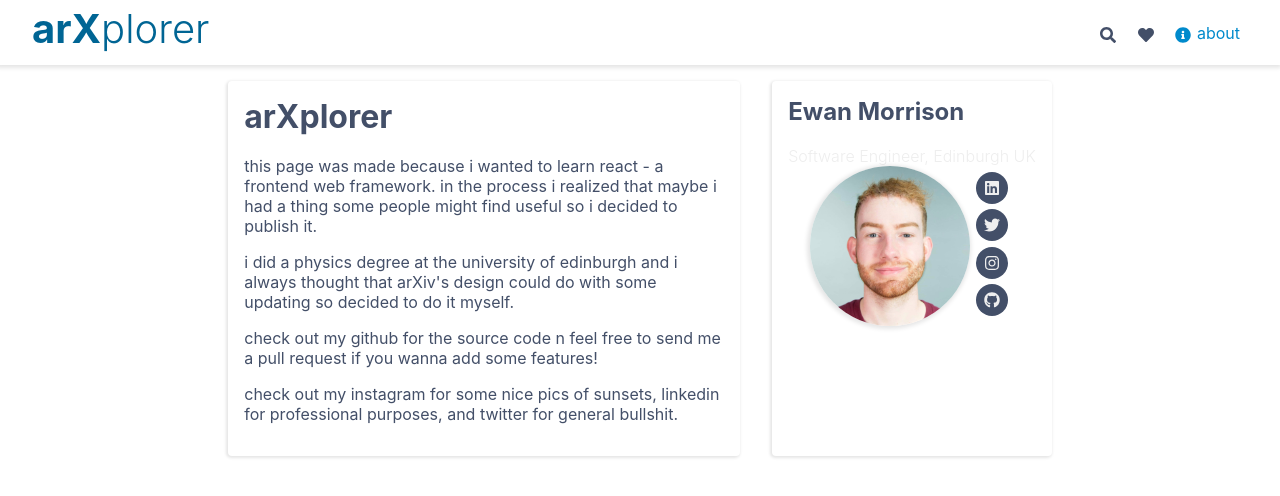
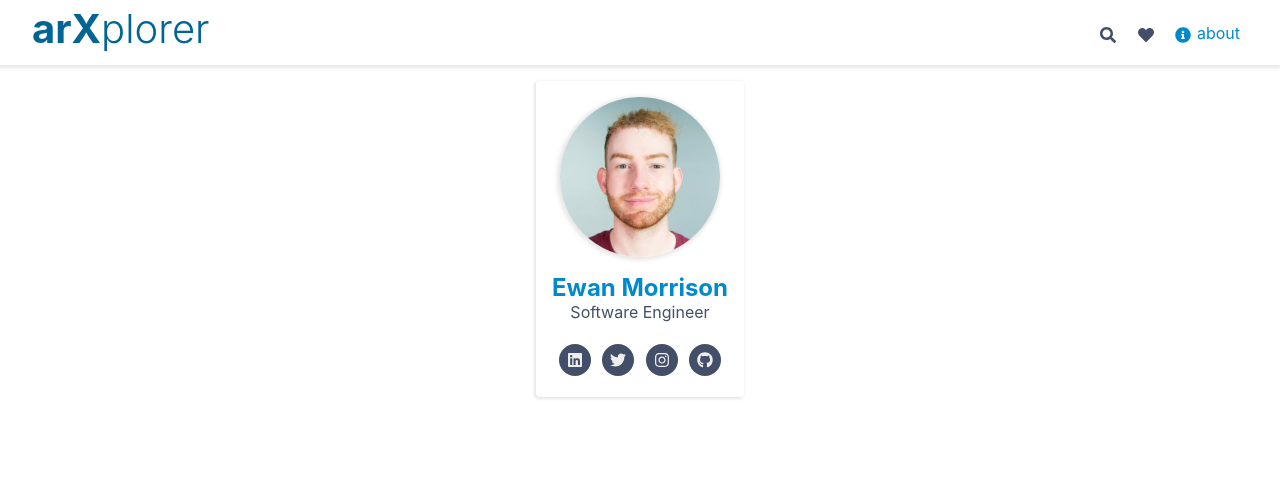
Before and after one commit to ewan-m/ewan-m.github.io, a React (Create React App) app: page /about in a window 1280 px wide. Shown: the top 496 px of the page. Built offline with nearby package versions, Linux system fonts and the light colour scheme.

Commit message:
slimming down the about page

```diff
--- a/src/Pages/About.css
+++ b/src/Pages/About.css
@@ -25,14 +25,9 @@
     margin: 1rem;
     padding: 1rem;
     border-radius: 0.25rem;
-}
-
-.about-panel h1, .about-panel h2 {
-    margin-bottom: 1.25rem;
-}
-
-.about-panel p {
-    margin-bottom: 1rem;
+    display: flex;
+    flex-direction: column;
+    align-items: center;
 }
 
 .centered-flex {
@@ -40,9 +35,16 @@
     justify-content: center;
 }
 
-.slick-description {
-    font-weight: 300;
-    color: var(--gray-lightest);
+.ewan {
+    font-size: 1.5rem;
+    color: rgb(var(--primary));
+    margin-top: 1rem;
+}
+
+.job-title {
+    font-size: 1rem;
+    font-weight: 400;
+    margin-bottom: 1rem;
 }
 
 .profile-image {
--- a/src/Pages/About.tsx
+++ b/src/Pages/About.tsx
@@ -7,34 +7,14 @@ export const About = () => {
     return (
         <div className="centered-flex">
             <div className="about-panel">
-                <h1>
-                    arXplorer
+                <img alt="my face" src={Me} className="profile-image"></img>
+                <h1 className="ewan">
+                    Ewan Morrison
                 </h1>
-                <p>
-                    this page was made because i wanted to learn react - a frontend web framework. in the process i realized that maybe i had a thing some people might find useful so i decided to publish it.
-                </p>
-                <p>
-                    i did a physics degree at the university of edinburgh and i always thought that arXiv's design could do with some updating so decided to do it myself.
-                </p>
-                <p>
-                    check out my github for the source code n feel free to send me a pull request if you wanna add some features!
-                </p>
-                <p>
-                    check out my instagram for some nice pics of sunsets, linkedin for professional purposes, and twitter for general bullshit.
-                </p>
-            </div>
-            <div className="about-panel">
-
-                <h2>
-                    Ewan Morrison
+                <h2 className="job-title">
+                    Software Engineer
                 </h2>
-                <label className="slick-description">
-                    Software Engineer, Edinburgh UK
-                </label>
                 <div className="centered-flex">
-                    <img alt="my face" src={Me} className="profile-image"></img>
-
-                    <div>
                     <a href="https://www.linkedin.com/in/ewan-morrison/" target="blank">
                         <div className="social-icon-container">
                             <FaLinkedin className="social-icon" />
@@ -58,6 +38,5 @@ export const About = () => {
                 </div>
             </div>
         </div>
-        </div>
     );
 }
```
Lines whose indentation alone changed are shown as unchanged.
